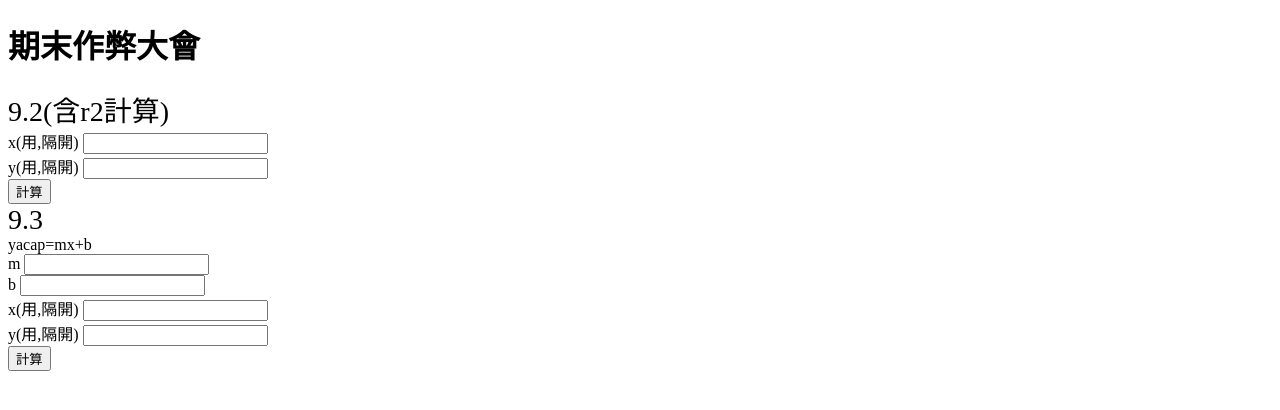
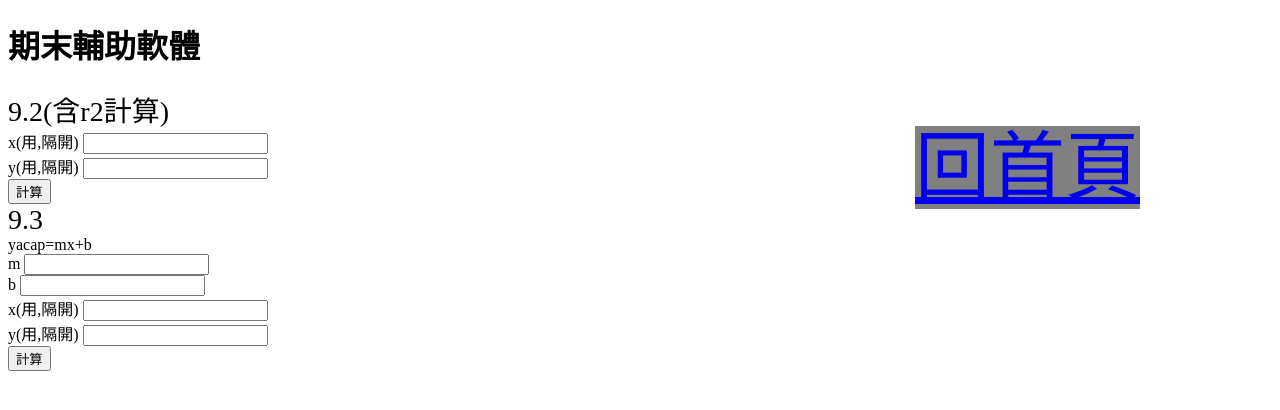
Before and after one commit to tony0831-L/dnmd, a website: page htmls/ch9.html in a window 1280 px wide. Drawn offline with Linux system fonts and the light colour scheme.

Commit message:
alpha test

```diff
--- a/htmls/ch9.html
+++ b/htmls/ch9.html
@@ -4,7 +4,12 @@
 </head>
 <html>
     <body>
-        <h1 >期末作弊大會</h1>
+        <h1 >期末輔助軟體</h1>
+        <div id="back">
+
+          <a target="_self" href="https://tongjixue.herokuapp.com/" style="background-color: gray;"> 回首頁</a>
+
+          </div>
         <div class="title">9.2(含r2計算)</div>
        <div>
            x(用,隔開)
--- a/htmls/css/index.css
+++ b/htmls/css/index.css
@@ -10,3 +10,23 @@
         .title{
             font-size: 28px;
         }
+        #back{
+            position: fixed;
+
+            font-size: 75px;
+
+            top: 12%;
+
+            right: 120px;
+
+            background: #ffffff;
+
+            padding: 10px 20px;
+
+            border-radius: 10px;
+
+            -moz-border-radius: 10px;
+
+            -webkit-border-radius: 10px;
+
+        }
--- a/js/selector.js
+++ b/js/selector.js
@@ -13,7 +13,7 @@ function updata(e){
     }else if(select==10.2){
         window.location.href='./htmls/ch102.html'
     }
-    else if(select==10.3){
+    else if(select=='分配表'){
         window.location.href='./htmls/ch103.html'
     }
 }
```
Also changed, not shown: htmls/ch10.html (+6 -1 lines), htmls/ch102.html (+6 -1 lines), htmls/ch103.html (+6 -1 lines), index.html (+2 -3 lines), htmls/js/back.js (added).
